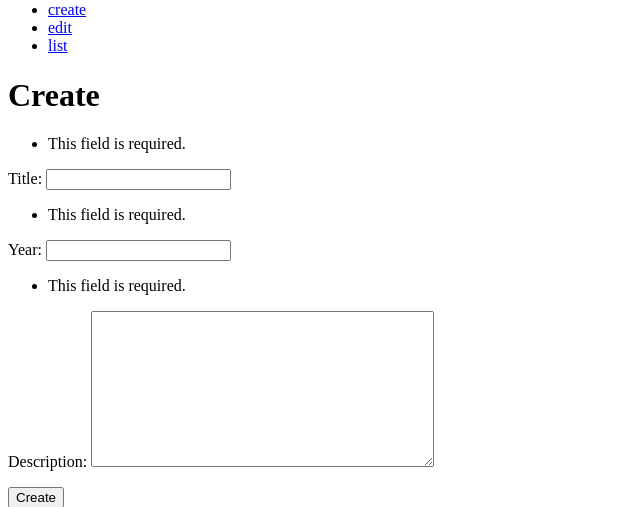
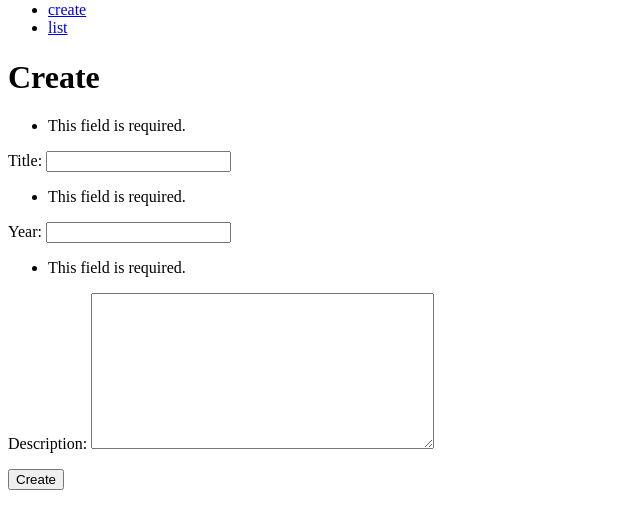
Before and after one commit to irinfigi/django, a Django app: page /create/ in a window 1280 px wide. Shown: the part 336-843 px from the top of the page, without its empty margins (0-640 px from the left). Run offline with Django 5.2, Linux system fonts and the light colour scheme.

Commit message:
modified:   movie_manager/movies/__pycache__/urls.cpython-312.pyc 	modified:   movie_manager/movies/__pycache__/views.cpython-312.pyc 	modified:   movie_manager/movies/urls.py 	modified:   movie_manager/movies/views.py 	modified:   movie_manager/templates/list.html 	modified:   movie_manager/templates/menu.html

```diff
--- a/movie_manager/movies/urls.py
+++ b/movie_manager/movies/urls.py
@@ -18,7 +18,7 @@ Including another URLconf
 from django.urls import path
 from . import views
 urlpatterns = [
-    path('create/', views.create,name='create'),
-    path('edit/', views.edit,name='edit'),
-    path('list/', views.list,name='list'),
+    path('create/', views.create, name='create'),
+    path('edit/<pk>', views.edit, name='edit'),
+    path('list/', views.list, name='list'),
 ]
--- a/movie_manager/movies/views.py
+++ b/movie_manager/movies/views.py
@@ -15,7 +15,12 @@ def create(request):
 def list(request):
     movie_set=MovieInfo.objects.all()
     print(movie_set)
+    return render(request,'list.html',{'movies': movie_set})
+
+def edit(request,pk):
+    return render(request,'edit.html')
+
+def delete(request,pk):
+    movie_set=MovieInfo.objects.all()
+    print(movie_set)
     return render(request,'list.html',{'movies':movie_set})
-
-def edit(request):
-    return render(request,'edit.html')
--- a/movie_manager/templates/list.html
+++ b/movie_manager/templates/list.html
@@ -3,7 +3,7 @@
 {% block content %}
 <h1>List</h1>
 <table>
-    <tr><th>title</th><th>description</th><th>Year</th></tr>
+    <tr><th>title</th><th>description</th><th>Year</th><th>edit/delete</th></tr>
 
 {% for movie_obj in movies %}
 <tr>
@@ -11,6 +11,7 @@
 <td></td>
 <td><h1>{{movie_obj.description}}</h1></td>
 <td><h1></h1>{{movie_obj.year}}</h1></td>
+<td><a href="{% url 'edit' movie_obj.id %}">edit</a>/<a href="">delete</a></td>
 </tr>
 {% endfor %}
 </table>
--- a/movie_manager/templates/menu.html
+++ b/movie_manager/templates/menu.html
@@ -1,6 +1,6 @@
 <ul>
     <li><a href="{% url 'create' %} ">create</a></li>
-    <li><a href="{% url 'edit' %}  ">edit</a></li>
-    <li><a href="{% url 'list' %}  ">list</a></li>
+
+    <li><a href="{% url 'list'  pk=None %}  ">list</a></li>
 
 </ul>
```
